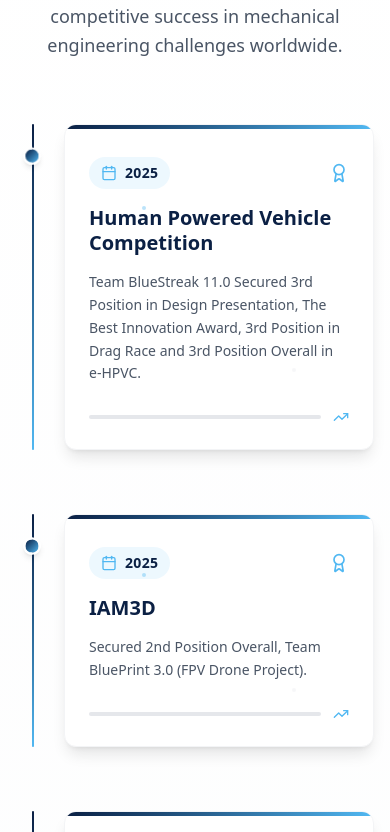
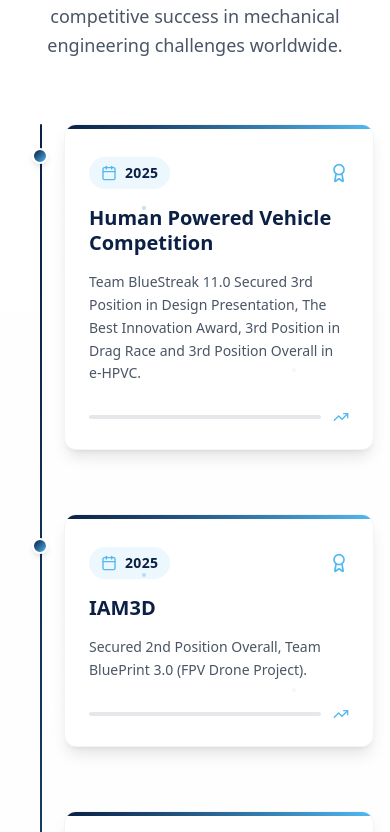
Before and after one commit to mshalom27/project-talos, a React (Vite) app: page /achievements in a window 390 px wide. Shown: the part 1070-1902 px from the top of the page. Built offline with nearby package versions, Linux system fonts and the light colour scheme; a small style sheet from the web is missing.

Commit message:
Enhance AchievementCard and Timeline components for mobile responsiveness; implement immediate visibility for cards and timeline items on mobile devices without animations.

```diff
--- a/src/components/AchievementCard.jsx
+++ b/src/components/AchievementCard.jsx
@@ -6,6 +6,16 @@ const AchievementCard = ({ title, description, year, isLeft, index }) => {
   const [isHovered, setIsHovered] = useState(false);
 
   useEffect(() => {
+    // Check if it's mobile
+    const isMobile = window.innerWidth < 768;
+
+    if (isMobile) {
+      // On mobile, make cards visible immediately without animations
+      setIsVisible(true);
+      return;
+    }
+
+    // Desktop animations
     const observer = new IntersectionObserver(
       ([entry]) => {
         if (entry.isIntersecting) {
--- a/src/components/Timeline.jsx
+++ b/src/components/Timeline.jsx
@@ -11,7 +11,19 @@ const Timeline = () => {
   const [scrollProgress, setScrollProgress] = useState(0);
 
   useEffect(() => {
-    // Scroll progress for timeline line animation
+    // Check if it's mobile
+    const isMobile = window.innerWidth < 768;
+
+    if (isMobile) {
+      // On mobile, make everything visible immediately without animations
+      const allIndices = achievementsData.map((_, index) => index);
+      setVisibleDots(new Set(allIndices));
+      setVisibleLines(new Set(allIndices));
+      setScrollProgress(1);
+      return; // Exit early for mobile
+    }
+
+    // Desktop scroll animations
     const handleScroll = () => {
       if (containerRef.current) {
         const container = containerRef.current;
@@ -47,11 +59,11 @@ const Timeline = () => {
               entry.target.getAttribute("data-timeline-index") || "0",
             );
 
-            // Add staggered effect
+            // Add minimal staggered effect
             setTimeout(() => {
               setVisibleDots((prev) => new Set([...prev, index]));
               setVisibleLines((prev) => new Set([...prev, index]));
-            }, index * 200);
+            }, index * 50);
           }
         });
       },
@@ -147,6 +159,9 @@ const Timeline = () => {
               }}
             />
 
+            {/* Mobile Timeline Line - Continuous */}
+            <div className="md:hidden absolute left-6 top-0 w-0.5 h-full bg-gradient-to-b from-[#0B2044] to-[#51B8F2] rounded-full z-0" />
+
             {/* Timeline Items */}
             <div className="space-y-16 md:space-y-20">
               {achievementsData
@@ -218,7 +233,7 @@ const Timeline = () => {
 
                             {/* Year Badge */}
                             <div
-                              className={`absolute -bottom-10 left-1/2 transform -translate-x-1/2 bg-white text-[#0B2044] text-xs font-bold px-3 py-1 rounded-full shadow-md border border-gray-100 transition-all duration-500 ${
+                              className={`absolute -bottom-10 left-1/2 transform -translate-x-1/2 bg-white text-[#0B2044] text-xs font-bold px-3 py-1 rounded-full shadow-md border border-gray-100 transition-all duration-200 ${
                                 visibleDots.has(index)
                                   ? "opacity-100 translate-y-0"
                                   : "opacity-0 translate-y-4"
@@ -248,24 +263,9 @@ const Timeline = () => {
 
                     {/* Mobile Layout */}
                     <div className="md:hidden relative pl-8">
-                      {/* Mobile Timeline Line */}
-                      <div className="absolute left-4 top-0 w-0.5 h-full bg-gray-200 rounded-full" />
-                      <div
-                        className="absolute left-4 top-0 w-0.5 bg-gradient-to-b from-[#0B2044] to-[#51B8F2] rounded-full transition-all duration-1000"
-                        style={{
-                          height: visibleDots.has(index) ? "100%" : "0%",
-                        }}
-                      />
-
-                      {/* Mobile Dot */}
-                      <div className="absolute left-2 top-6 z-20">
-                        <div
-                          className={`w-4 h-4 rounded-full border-2 border-white shadow-md transition-all duration-500 ${
-                            visibleDots.has(index)
-                              ? "bg-gradient-to-br from-[#0B2044] to-[#51B8F2] scale-110"
-                              : "bg-gray-300 scale-75"
-                          }`}
-                        />
+                      {/* Mobile Dot - Static, no animation */}
+                      <div className="absolute left-6 top-6 z-20 transform -translate-x-1/2">
+                        <div className="w-4 h-4 rounded-full border-2 border-white shadow-md bg-gradient-to-br from-[#0B2044] to-[#51B8F2]" />
                       </div>
 
                       {/* Mobile Card */}
```
